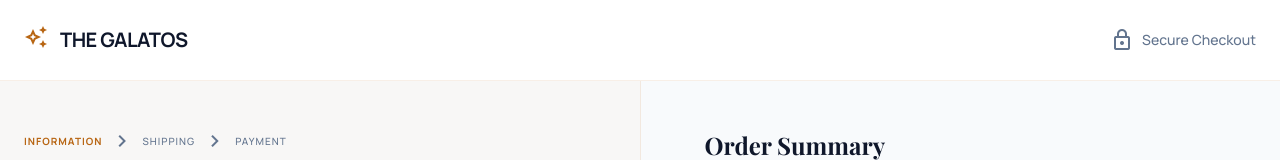
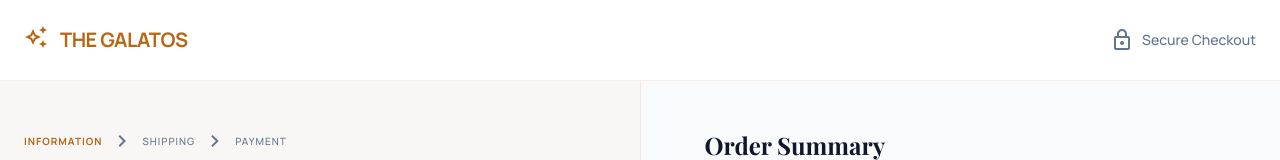
Before and after one commit to dev-oriel/THE-GALATOS, a React (Vite) app: page /checkout in a window 1280 px wide. Shown: the top 160 px of the page. Built offline with nearby package versions, Linux system fonts and the light colour scheme; a web font is replaced by a local one.

Commit message:
Modified checkout header color

```diff
--- a/src/pages/CheckoutPage.jsx
+++ b/src/pages/CheckoutPage.jsx
@@ -20,7 +20,7 @@ const CheckoutPage = () => {
                 temp_preferences_custom
               </span>
             </div>
-            <h1 className="text-xl  font-bold tracking-tight uppercase">
+            <h1 className="text-xl text-primary font-bold tracking-tight uppercase">
               THE GALATOS
             </h1>
           </Link>
```
